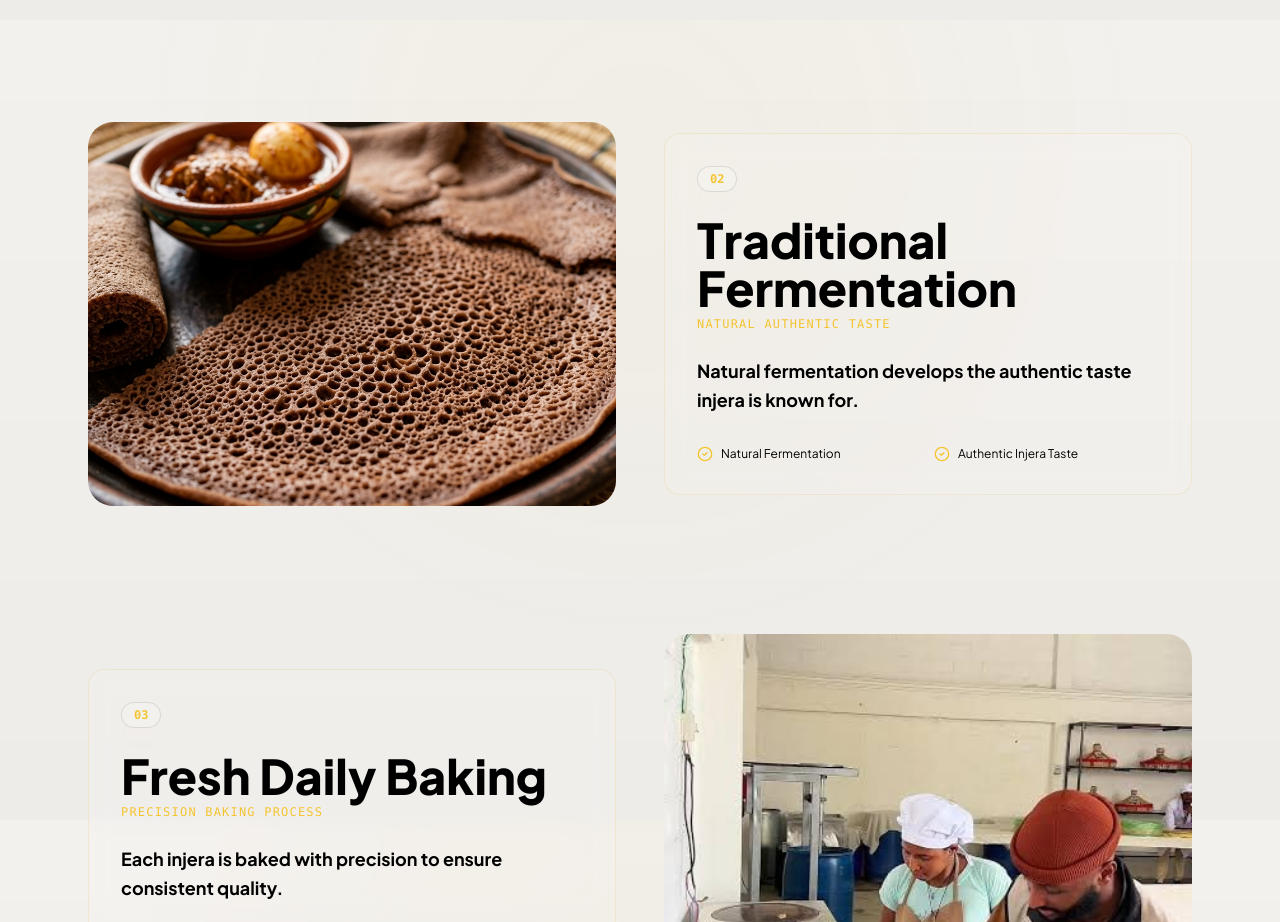
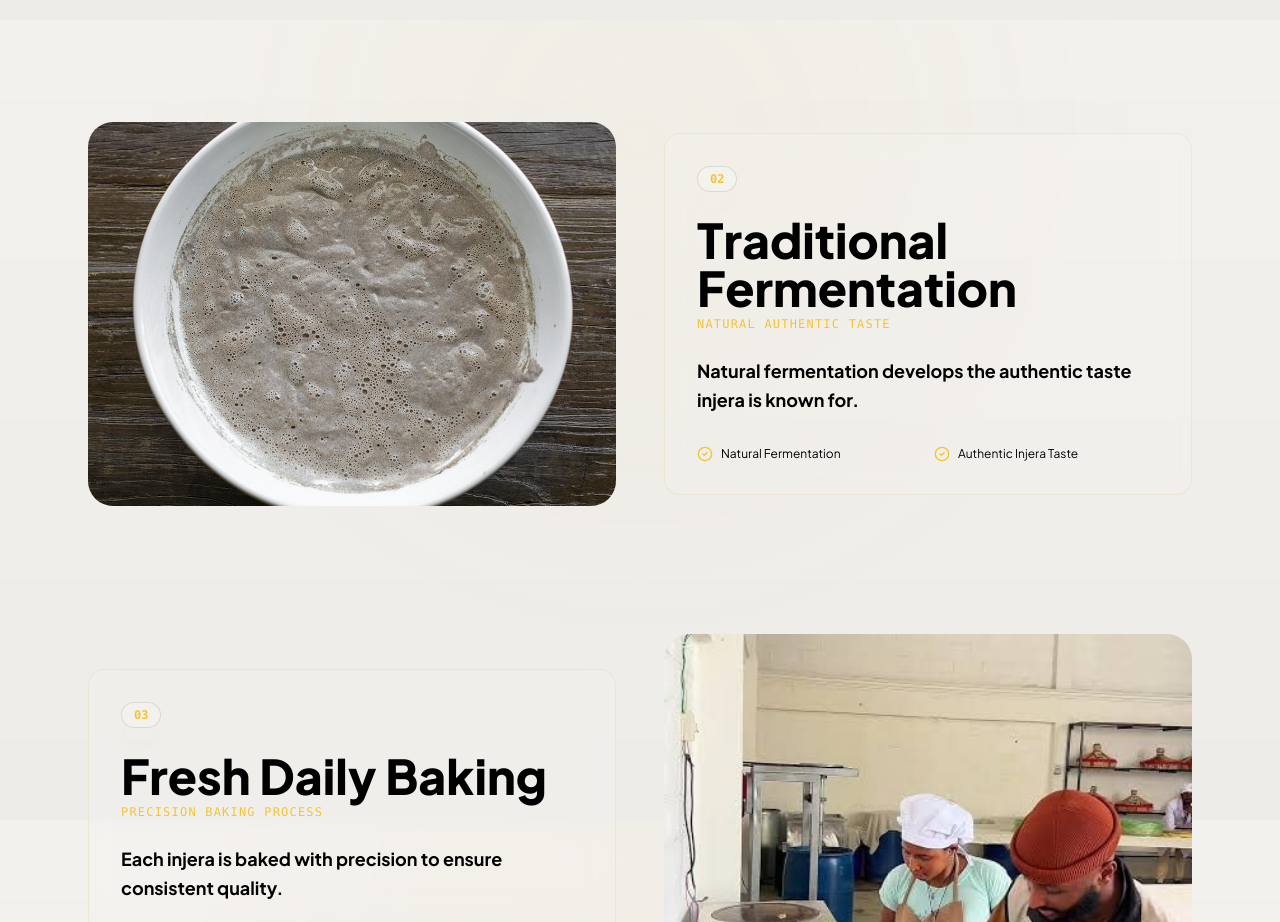
Before and after one commit to Yohannesdeveloper/Injera, a React (Vite) app: page / in a window 1280 px wide. Shown: the part 1580-2502 px from the top of the page. Built offline with nearby package versions, Linux system fonts and the light colour scheme.

Commit message:
Update Fermentation step image

```diff
--- a/src/components/ScrollJourney.jsx
+++ b/src/components/ScrollJourney.jsx
@@ -21,7 +21,7 @@ const CHAPTERS = [
     title: 'Traditional Fermentation',
     subtitle: 'Natural authentic taste',
     description: 'Natural fermentation develops the authentic taste injera is known for.',
-    image: '/images/injera_texture.png',
+    image: '/images/Fermentation.jpg',
     highlights: [
       'Natural Fermentation',
       'Authentic Injera Taste'
```
Also changed, not shown: public/images/Fermentation.jpg (added).
